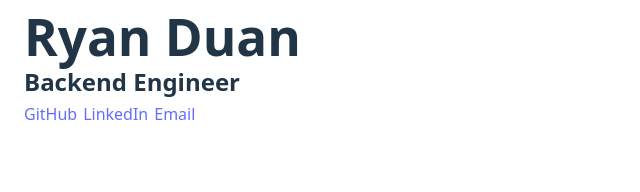
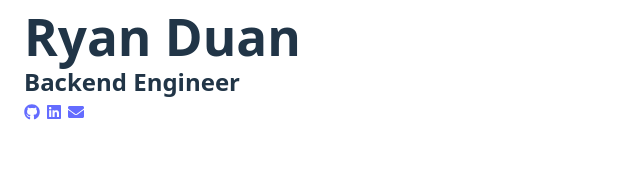
Before and after one commit to ryanduan02/website, a React (Vite) app: page / in a window 1280 px wide. Shown: the top 192 px of the page, without its empty margins (0-640 px from the left). Built offline with nearby package versions, Linux system fonts and the light colour scheme.

Commit message:
add icons

```diff
--- a/src/App.tsx
+++ b/src/App.tsx
@@ -1,4 +1,6 @@
 import "./App.css";
+
+import { FaGithub, FaLinkedin, FaEnvelope, FaFileAlt, FaRss } from "react-icons/fa";
 
 function App() {
   return (
@@ -8,9 +10,15 @@ function App() {
       <h2>Backend Engineer</h2>
 
       <nav className="links" aria-label="Profile links">
-        <a href="https://github.com/ryanduan02" target="_blank" rel="noreferrer">GitHub</a>
-        <a href="https://www.linkedin.com/in/ryanduan/" target="_blank" rel="noreferrer">LinkedIn</a>
-        <a href="mailto:ryanduan02+website@gmail.com">Email</a>
+        <a aria-label="GitHub" href="https://github.com/ryanduan02" target="_blank" rel="noreferrer">
+          <FaGithub />
+        </a>
+        <a aria-label="LinkedIn" href="https://www.linkedin.com/in/ryanduan/" target="_blank" rel="noreferrer">
+          <FaLinkedin />
+        </a>
+        <a aria-label="Email" href="mailto:ryanduan02+website@gmail.com">
+          <FaEnvelope />
+        </a>
       </nav>
     </div>
   )
```
